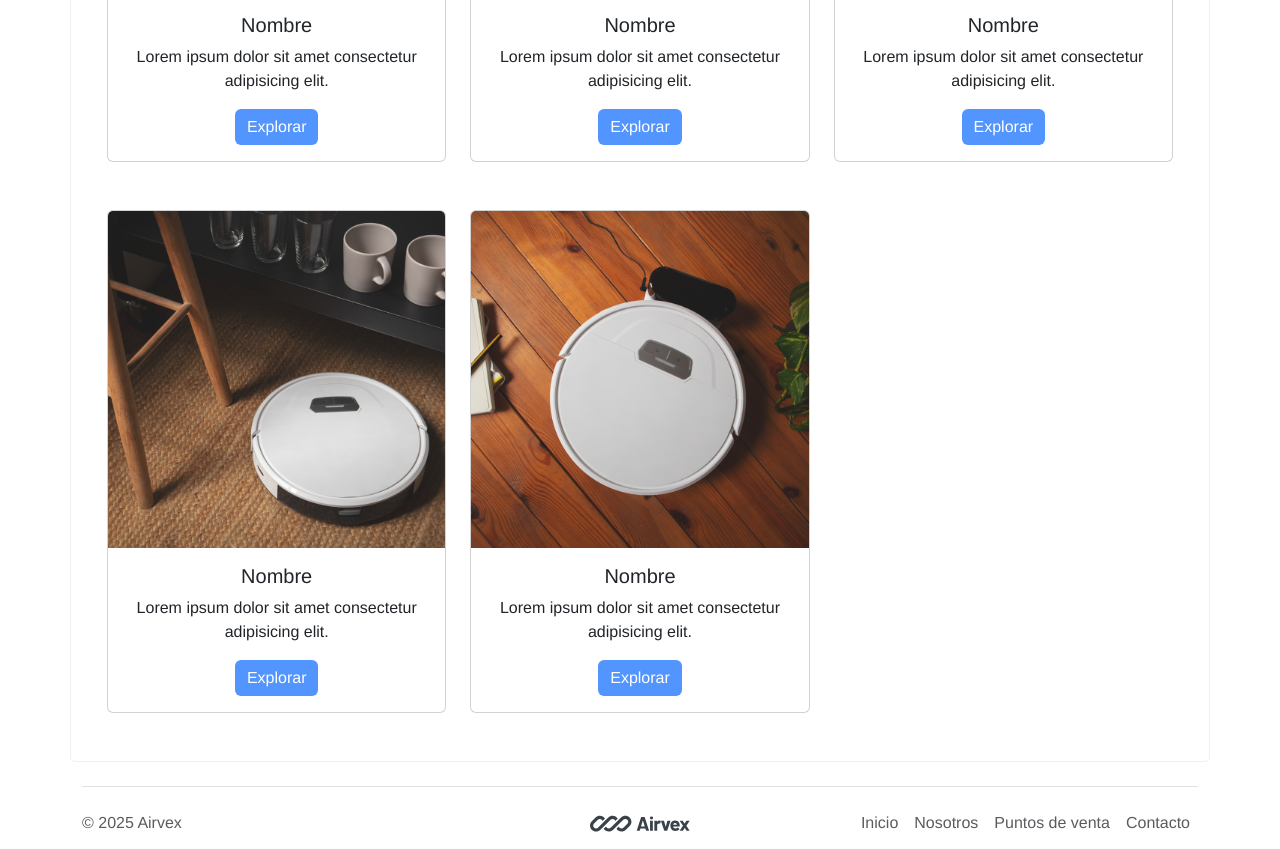
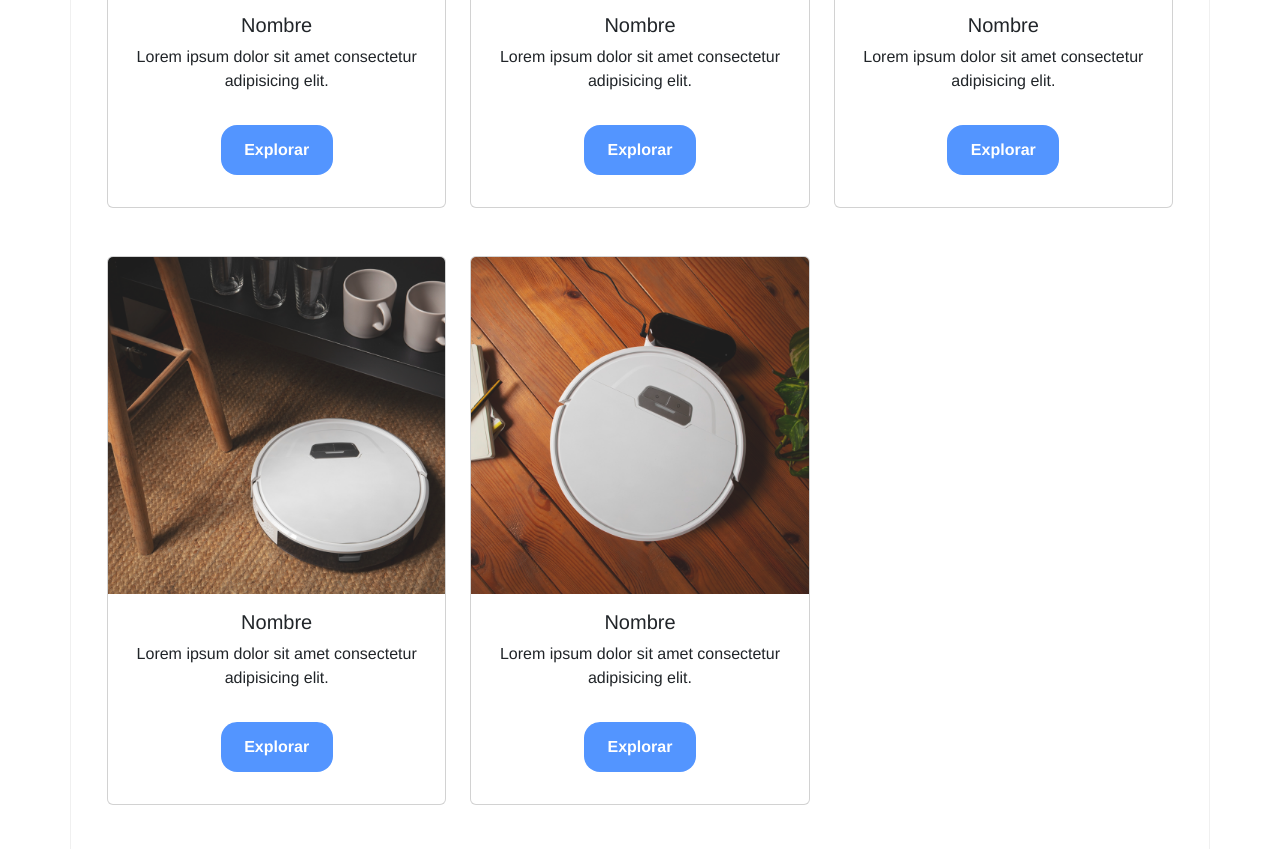
Before and after one commit to Emainfix/Airvex, a plain HTML site: page index.html in a window 1280 px wide. Shown: the part 2071-2920 px from the top of the page. Drawn offline with nearby package versions, Linux system fonts and the light colour scheme.

Commit message:
Ajusté el estilo de los botones en productos destacados

```diff
--- a/estilo.css
+++ b/estilo.css
@@ -12,9 +12,21 @@ header{
     background-color: var(--color-back);
 }
 
-.btn{
+
+.productos-btn{
+    background-color: var(--color-primary);
+    color: #fff;
+    font-weight: 600;
     border: none;
-    background-color: var(--color-primary);
+    border-radius: 1rem;
+    padding: 0.8rem;
+    width: 7rem;
+    margin: 1rem 0;
+    transition: 0.3s;
+}
+
+.productos-btn:hover{
+    background-color: rgb(46, 111, 215);
 }
 
 .nosotros, .servicios{
```
